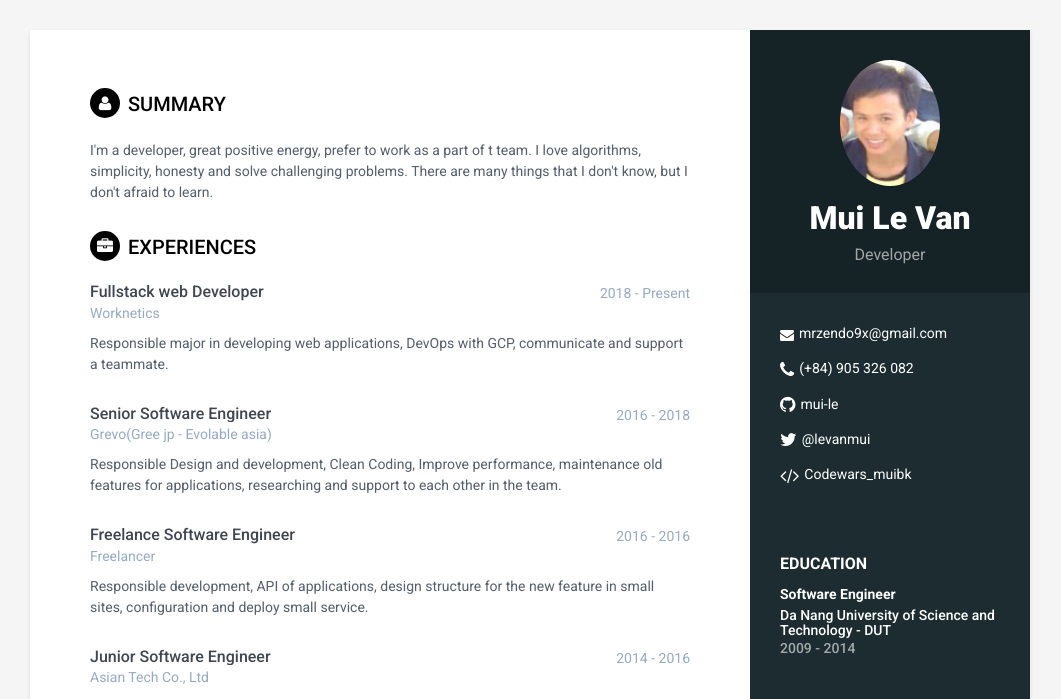
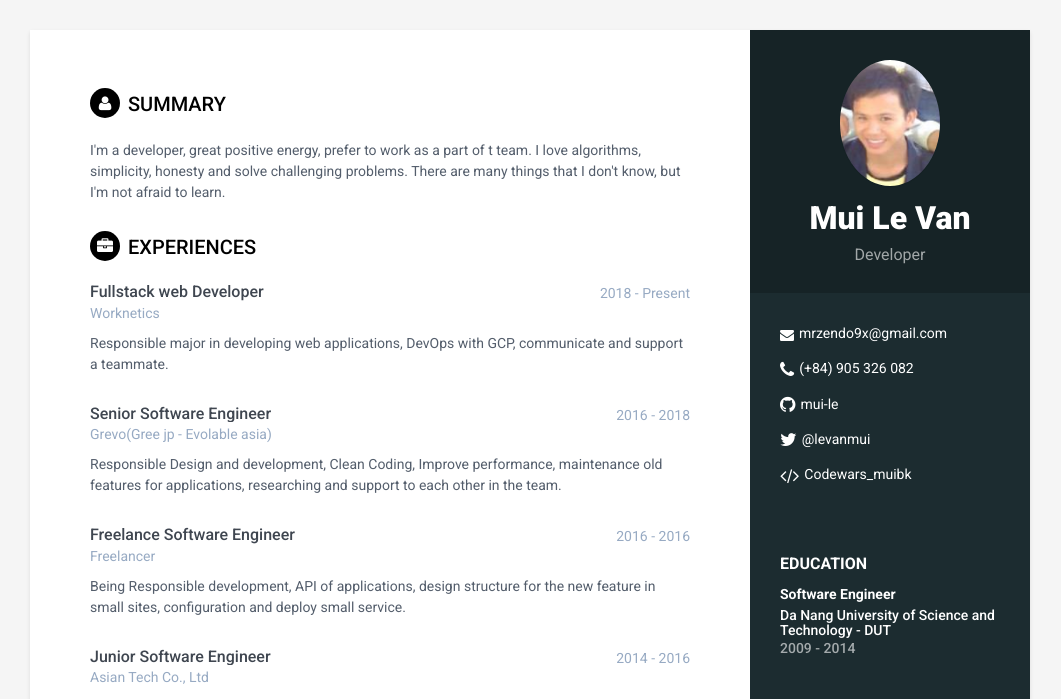
Before and after one commit to Mui-le/my-cv, a Jekyll site: the page built from index.html, in a window 1280 px wide. Shown: the top 699 px of the page, without its empty margins (110-1171 px from the left). Built offline with Jekyll 4.4.1, drawn with Linux system fonts in a browser that asks for light colours.

Commit message:
[Fix] grammars

```diff
--- a/_data/data.yml
+++ b/_data/data.yml
@@ -41,7 +41,7 @@ sidebar:
 
 career-profile:
     title: Summary
-    text: "I'm a developer, great positive energy, prefer to work as a part of t team. I love algorithms, simplicity, honesty and solve challenging problems. There are many things that I don't know, but I don't afraid to learn."
+    text: "I'm a developer, great positive energy, prefer to work as a part of t team. I love algorithms, simplicity, honesty and solve challenging problems. There are many things that I don't know, but I'm not afraid to learn."
 
 studies:
     - education:
@@ -68,7 +68,7 @@ experiences:
         - role: Freelance Software Engineer
           time: 2016 - 2016
           company: Freelancer
-          details: Responsible development, API of applications, design structure for the new feature in small sites, configuration and deploy small service.
+          details: Being Responsible development, API of applications, design structure for the new feature in small sites, configuration and deploy small service.
 
         - role: Junior Software Engineer
           time: 2014 - 2016
```
